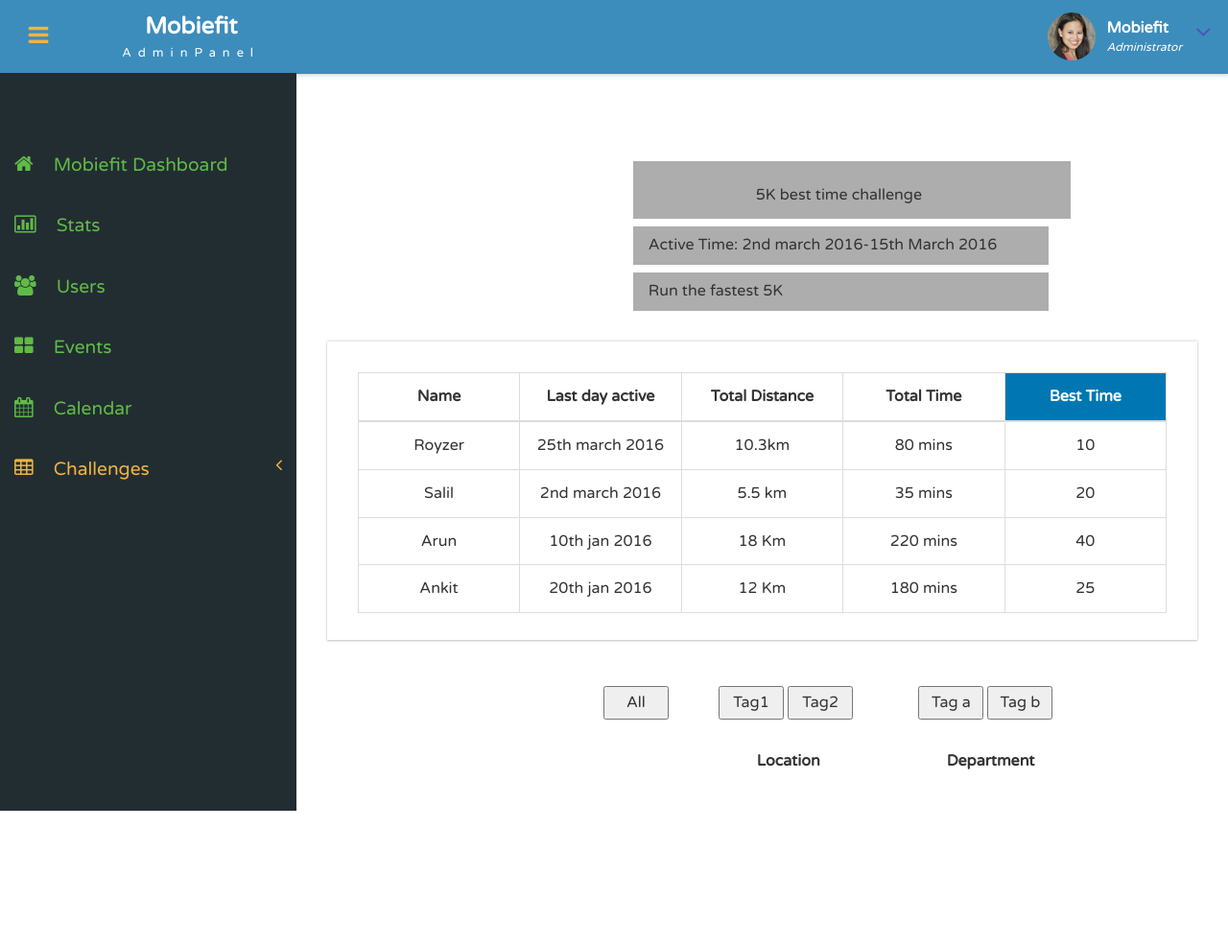
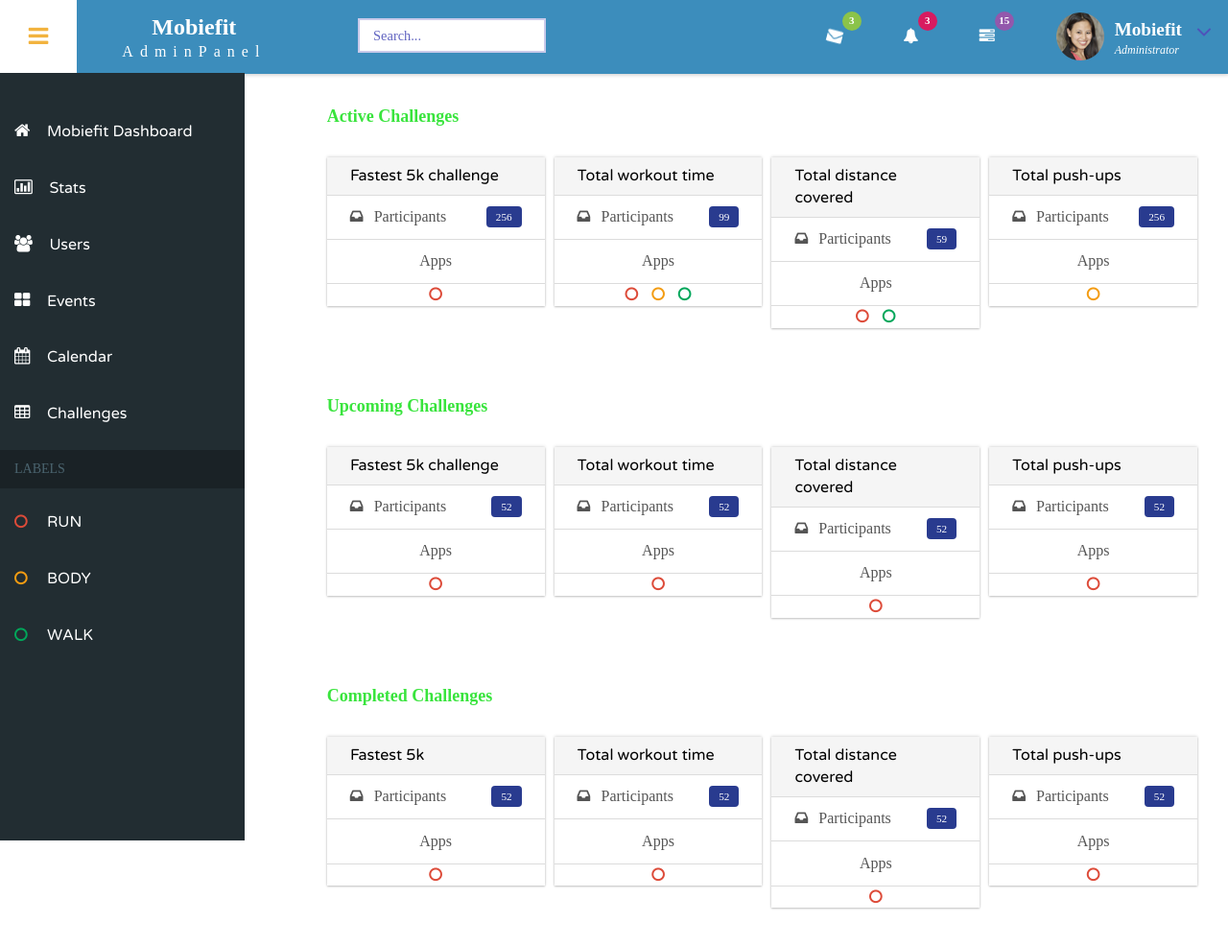
Before and after one commit to girishseynse/adminpanel, a PHP site: page /challenges.html in a window 1280 px wide. Shown: the whole page at 96% size. Before the commit the page ends 845 px from the top, so only its background shows below. Run offline with PHP 8.4, Linux system fonts and the light colour scheme; some web fonts are replaced.

Commit message:
added challenges

```diff
--- a/challenges.html
+++ b/challenges.html
@@ -15,23 +15,35 @@ License URL: http://creativecommons.org/licenses/by/3.0/
 <!-- Bootstrap Core CSS -->
 <link href="css/bootstrap.css" rel='stylesheet' type='text/css' />
 <!-- Custom CSS -->
-<link href="css/style.css" rel='stylesheet' type='text/css' />
+<link href="css/style1.css" rel='stylesheet' type='text/css' />
 <!-- font CSS -->
 <!-- font-awesome icons -->
 <link href="css/font-awesome.css" rel="stylesheet">
+<link rel="stylesheet" href="bower_components/font-awesome-animation/dist/font-awesome-animation.min.css">
 <!-- //font-awesome icons -->
  <!-- js-->
 <script src="js/jquery-1.11.1.min.js"></script>
 <script src="js/modernizr.custom.js"></script>
 <!--webfonts-->
+
 <!--//webfonts-->
 <!--animate-->
-<link href="css/animate.css"rel="stylesheet" type="text/css" media="all">
+<link href="css/animate.css" rel="stylesheet" type="text/css" media="all">
 <script src="js/wow.min.js"></script>
 	<script>
 		 new WOW().init();
 	</script>
 <!--//end-animate-->
+<!-- chart -->
+<script src="js/Chart.js"></script>
+<!-- //chart -->
+<!--Calender-->
+<link rel="stylesheet" href="css/clndr.css" type="text/css" />
+<script src="js/underscore-min.js" type="text/javascript"></script>
+<script src= "js/moment-2.2.1.js" type="text/javascript"></script>
+<script src="js/clndr.js" type="text/javascript"></script>
+<script src="js/site.js" type="text/javascript"></script>
+<!--End Calender-->
 <!-- Metis Menu -->
 <script src="js/metisMenu.min.js"></script>
 <script src="js/custom.js"></script>
@@ -44,12 +56,13 @@ License URL: http://creativecommons.org/licenses/by/3.0/
 		<div class=" sidebar" role="navigation">
            <div class="navbar-collapse">
                 <nav class="cbp-spmenu cbp-spmenu-vertical cbp-spmenu-left" id="cbp-spmenu-s1">
-                    <ul class="nav" id="side-menu">
+                    <ul style="margin-top:40px"class="nav" id="side-menu">
                         <li>
-                            <a href="welcome.html" class=""><i class="fa fa-home nav_icon"></i>Mobiefit Dashboard</a>
+                            <a href="index.html" class=""><i class="fa fa-home nav_icon"></i>Mobiefit Dashboard</a>
                         </li>
                         <li>
                             <a href="stats.html"><i class="fa fa-bar-chart nav_icon"></i>Stats</a>
+
                             <!-- /nav-second-level -->
                         </li>
                         <li class="">
@@ -62,18 +75,27 @@ License URL: http://creativecommons.org/licenses/by/3.0/
                         </li>
                         <li>
                             <a href="calender.html"><i class="fa fa-calendar nav_icon"></i>Calendar</a>
+
                             <!-- //nav-second-level -->
                         </li>
                         <li>
-                           <a><i class="fa fa-table nav_icon"></i>Challenges <span class="fa arrow"></span></a>
-                           <ul class="nav nav-second-level collapse">
+                           <a href="challenges.html"><i class="fa fa-table nav_icon"></i>Challenges</a>
+                        </li>
+                        <li class="header">LABELS</li>
                         <li>
-									<a href="active.html">Active Challenges</a>
+                        	<a href="#"><i class="fa fa-circle-o text-red" ></i>
+                        		<span style="padding-left:1em">RUN</span>
+                        	</a>
                         </li>
                         <li>
-									<a href="upcoming.html">Upcoming challenges</a>
+                        	<a href="#"><i class="fa fa-circle-o text-yellow" ></i>
+                        		<span style="padding-left:1em">BODY</span>
+                        	</a>
 						</li>
-							</ul>
+                        <li>
+                        	<a href="#"><i class="fa fa-circle-o text-green" ></i>
+                        		<span style="padding-left:1em">WALK</span>
+                        	</a>
                         </li>
                     </ul>
                     <!-- //sidebar-collapse -->
@@ -89,16 +111,162 @@ License URL: http://creativecommons.org/licenses/by/3.0/
 				<!--toggle button end-->
 				<!--logo -->
 				<div class="logo">
-					<a href="#">
+					<a href="index.html">
 						<h1>Mobiefit</h1>
 						<span>AdminPanel</span>
 					</a>
 				</div>
 				<!--//logo-->
+				<!--search-box-->
+					<div class="search-box" >
+					<form class="input">
+						<input class="sb-search-input input__field--madoka" placeholder="Search..." type="search" id="input-31"/>
+						<label class="input__label" for="input-31">
+							<svg class="graphic" width="100%" height="100%" viewBox="0 0 404 77" preserveAspectRatio="none">
+								<path d="m0,0l404,0l0,77l-404,0l0,-77z"/>
+							</svg>
+						</label>
+					</form>
+				</div>
+				<!--//end-search-box-->
 				<div class="clearfix"> </div>
 			</div>
 			<div class="header-right">
 				<!--notifications of menu start -->
+					<div class="profile_details_left"><!--notifications of menu start -->
+					<ul class="nofitications-dropdown">
+						<li class="dropdown head-dpdn">
+							<a href="#" class="dropdown-toggle" data-toggle="dropdown" aria-expanded="false"><i class="fa fa-envelope faa-shake animated"></i><span class="badge">3</span></a>
+							<ul class="dropdown-menu">
+								<li>
+									<div class="notification_header">
+										<h3>You have 3 new messages</h3>
+									</div>
+								</li>
+								<li><a href="#">
+								   <div class="user_img"><img src="images/1.png" alt=""></div>
+								   <div class="notification_desc">
+									<p>Lorem ipsum dolor amet</p>
+									<p><span>1 hour ago</span></p>
+									</div>
+								   <div class="clearfix"></div>
+								</a></li>
+								<li class="odd"><a href="#">
+									<div class="user_img"><img src="images/2.png" alt=""></div>
+								   <div class="notification_desc">
+									<p>Lorem ipsum dolor amet </p>
+									<p><span>1 hour ago</span></p>
+									</div>
+								  <div class="clearfix"></div>
+								</a></li>
+								<li><a href="#">
+								   <div class="user_img"><img src="images/3.png" alt=""></div>
+								   <div class="notification_desc">
+									<p>Lorem ipsum dolor amet </p>
+									<p><span>1 hour ago</span></p>
+									</div>
+								   <div class="clearfix"></div>
+								</a></li>
+								<li>
+									<div class="notification_bottom">
+										<a href="#">See all messages</a>
+									</div>
+								</li>
+							</ul>
+						</li>
+						<li class="dropdown head-dpdn">
+							<a href="#" class="dropdown-toggle" data-toggle="dropdown" aria-expanded="false"><i class="fa fa-bell faa-ring animated"></i><span class="badge blue">3</span></a>
+							<ul class="dropdown-menu">
+								<li>
+									<div class="notification_header">
+										<h3>You have 3 new notification</h3>
+									</div>
+								</li>
+								<li><a href="#">
+									<div class="user_img"><img src="images/2.png" alt=""></div>
+								   <div class="notification_desc">
+									<p>Lorem ipsum dolor amet</p>
+									<p><span>1 hour ago</span></p>
+									</div>
+								  <div class="clearfix"></div>
+								 </a></li>
+								 <li class="odd"><a href="#">
+									<div class="user_img"><img src="images/1.png" alt=""></div>
+								   <div class="notification_desc">
+									<p>Lorem ipsum dolor amet </p>
+									<p><span>1 hour ago</span></p>
+									</div>
+								   <div class="clearfix"></div>
+								 </a></li>
+								 <li><a href="#">
+									<div class="user_img"><img src="images/3.png" alt=""></div>
+								   <div class="notification_desc">
+									<p>Lorem ipsum dolor amet </p>
+									<p><span>1 hour ago</span></p>
+									</div>
+								   <div class="clearfix"></div>
+								 </a></li>
+								 <li>
+									<div class="notification_bottom">
+										<a href="#">See all notifications</a>
+									</div>
+								</li>
+							</ul>
+						</li>
+						<li class="dropdown head-dpdn">
+							<a href="#" class="dropdown-toggle" data-toggle="dropdown" aria-expanded="false"><i class="fa fa-tasks "></i><span class="badge blue1">15</span></a>
+							<ul class="dropdown-menu">
+								<li>
+									<div class="notification_header">
+										<h3>You have 8 pending task</h3>
+									</div>
+								</li>
+								<li><a href="#">
+									<div class="task-info">
+										<span class="task-desc">Database update</span><span class="percentage">40%</span>
+										<div class="clearfix"></div>
+									</div>
+									<div class="progress progress-striped active">
+										<div class="bar yellow" style="width:40%;"></div>
+									</div>
+								</a></li>
+								<li><a href="#">
+									<div class="task-info">
+										<span class="task-desc">Dashboard done</span><span class="percentage">90%</span>
+									   <div class="clearfix"></div>
+									</div>
+									<div class="progress progress-striped active">
+										 <div class="bar green" style="width:90%;"></div>
+									</div>
+								</a></li>
+								<li><a href="#">
+									<div class="task-info">
+										<span class="task-desc">Mobile App</span><span class="percentage">33%</span>
+										<div class="clearfix"></div>
+									</div>
+								   <div class="progress progress-striped active">
+										 <div class="bar red" style="width: 33%;"></div>
+									</div>
+								</a></li>
+								<li><a href="#">
+									<div class="task-info">
+										<span class="task-desc">Issues fixed</span><span class="percentage">80%</span>
+									   <div class="clearfix"></div>
+									</div>
+									<div class="progress progress-striped active">
+										 <div class="bar  blue" style="width: 80%;"></div>
+									</div>
+								</a></li>
+								<li>
+									<div class="notification_bottom">
+										<a href="#">See all pending tasks</a>
+									</div>
+								</li>
+							</ul>
+						</li>
+					</ul>
+					<div class="clearfix"> </div>
+				</div>
 				<!--notification menu end -->
 				<div class="profile_details">
 					<ul>
@@ -121,93 +289,204 @@ License URL: http://creativecommons.org/licenses/by/3.0/
 						</li>
 					</ul>
 				</div>
-				<div class="clearfix"> </div>
 			</div>
-			<div class="clearfix"> </div>
 		</div>
 		<!-- //header-ends -->
 		<!-- main content start-->
 	<div id="page-wrapper">
-			<div class="main-page">
-				<div class="container">
-  					<div class="contentholder"><p>5K best time challenge</p></div>
-  					<div class="subcontentholder"><p>Active Time: 2nd march 2016-15th March 2016 </p></div>
-  					<div class="subcontentholder"><p>Run the fastest 5K </p></div>
-  				</div>
-  				<div class="tables">
-					<h3 class="title1"></h3>
-					<div class="table-responsive bs-example widget-shadow">
-						<table class="table table-bordered tab">
-							<thead>
-								<tr>
-									<th>Name</th>
-									 <th>Last day active</th>
-									 <th>Total Distance</th>
-									 <th>Total Time</th>
-									 <th style="background-color:#0077b3;color:white">Best Time</th>
-									</tr>
-								</thead>
-								<tbody>
-									<tr>
-										<td>Royzer</td>
-										<td>25th march 2016</td>
-										<td>10.3km</td>
-										<td>80 mins</td>
-										<td>10</td>
-									</tr>
-									<tr>
-										<td scope="row">Salil</td>
-										<td>2nd march 2016</td>
-										<td>5.5 km</td>
-										<td>35 mins</td>
-										<td>20</td>
-									</tr>
-									<tr>
-										<td scope="row">Arun</td>
-										<td>10th jan 2016</td>
-										<td>18 Km</td>
-										<td>220 mins</td>
-										<td>40</td>
-									</tr>
-									<tr>
-										<td scope="row">Ankit</td>
-										<td>20th jan 2016</td>
-										<td>12 Km</td>
-										<td>180 mins</td>
-										<td>25</td>
-									</tr>
-								</tbody>
-							</table>
+			<div class="main-page compose">
+			<h4 id="activec">Active Challenges</h4>
+			<div class="row">
+			<div class="col-md-3 compose-left">
+					<div class="folder widget-shadow">
+						<ul>
+							<li class="head">Fastest 5k challenge</li>
+							<li><a href="challenges-stage2.html"><i class="fa fa-inbox"></i>Participants<span>256</span></a></li>
+							<li style="text-align: center;"><a href="#">Apps</a></li>
+							<center><i class="fa fa-circle-o text-red"></i></center>
+						</ul>
 					</div>
 			</div>
-				<div class="clearfix"> </div>
-				<button class="menu" type="button" class="btn buttn " style="margin:3em 0 0 18em">All</button>
-					<button class="menu" type="button" class="btn buttn "  style="margin-left:3em;">Tag1</button>
-					<button class="menu" type="button" class="btn buttn" style="">Tag2</button>
-					<button class="menu" type="button" class="btn buttn" style="margin-left:4em;">Tag a</button>
-					<button class="menu" type="button" class="btn buttn" style="" >Tag b</button>
-					<div class="clearfix"> </div>
-					<label style="margin:2em 0 0 28em;">Location</label>
-					<label style="margin:2em 0 0 8em;">Department</label>
+
+			<div class="col-md-3 compose-left">
+					<div class="folder widget-shadow challenge">
+						<ul>
+							<li class="head">Total workout time</li>
+							<li><a href="challenges-stage2.html"><i class="fa fa-inbox"></i>Participants <span>99</span></a></li>
+							<li style="text-align: center;"><a href="#">Apps</a></li>
+							<center><i class="fa fa-circle-o text-red"></i>
+									<i style="padding: 0 10px 0 10px" class="fa fa-circle-o text-yellow"></i>
+									<i class="fa fa-circle-o text-green"></i>
+							</center>
+
+						</ul>
 					</div>
+			</div>
+
+			<div class="col-md-3 compose-left">
+					<div class="folder widget-shadow challenge">
+						<ul>
+							<li class="head">Total distance covered</li>
+							<li><a href="challenges-stage2.html"><i class="fa fa-inbox"></i>Participants <span>59</span></a></li>
+							<li style="text-align: center;"><a href="#">Apps</a></li>
+							<center><i class="fa fa-circle-o text-red"></i>
+									<i style="padding-left: 10px" class="fa fa-circle-o text-green"></i>
+							</center>
+						</ul>
+					</div>
+			</div>
+
+			<div class="col-md-3 compose-left">
+					<div class="folder widget-shadow challenge">
+						<ul>
+							<li class="head">Total push-ups</li>
+							<li><a href="challenges-stage2.html"><i class="fa fa-inbox"></i>Participants<span>256</span></a></li>
+							<li style="text-align: center;"><a href="#">Apps</a></li>
+							<center><i class="fa fa-circle-o text-yellow"></i></center>
+						</ul>
+					</div>
+			</div>
+			</div><!-- row end -- >
+
+
+
+
+		</div>
+
+		<!-- upcoming chalenges -->
+		<div class="main-page compose">
+			<h4 class="padchallenge">Upcoming Challenges</h4>
+			<div class="row">
+			<div class="col-md-3 compose-left">
+					<div class="folder widget-shadow">
+						<ul>
+							<li class="head">Fastest 5k challenge</li>
+							<li><a href="challenges-stage2.html"><i class="fa fa-inbox"></i>Participants<span>52</span></a></li>
+							<li style="text-align: center;"><a href="#">Apps</a></li>
+							<center><i class="fa fa-circle-o text-red"></i></center>
+						</ul>
+					</div>
+			</div>
+
+			<div class="col-md-3 compose-left">
+					<div class="folder widget-shadow challenge">
+						<ul>
+							<li class="head">Total workout time</li>
+							<li><a href="challenges-stage2.html"><i class="fa fa-inbox"></i>Participants<span>52</span></a></li>
+							<li style="text-align: center;"><a href="#">Apps</a></li>
+							<center><i class="fa fa-circle-o text-red"></i></center>
+						</ul>
+					</div>
+			</div>
+
+			<div class="col-md-3 compose-left">
+					<div class="folder widget-shadow challenge">
+						<ul>
+							<li class="head">Total distance covered</li>
+							<li><a href="challenges-stage2.html"><i class="fa fa-inbox"></i>Participants<span>52</span></a></li>
+							<li style="text-align: center;"><a href="#">Apps</a></li>
+							<center><i class="fa fa-circle-o text-red"></i></center>
+						</ul>
+					</div>
+			</div>
+
+			<div class="col-md-3 compose-left">
+					<div class="folder widget-shadow challenge">
+						<ul>
+							<li class="head">Total push-ups</li>
+							<li><a href="challenges-stage2.html"><i class="fa fa-inbox"></i>Participants<span>52</span></a></li>
+							<li style="text-align: center;"><a href="#">Apps</a></li>
+							<center><i class="fa fa-circle-o text-red"></i></center>
+						</ul>
+					</div>
+			</div>
+			</div><!-- row end -- >
+		</div>
+		<!-- upcoming chalenges end-->
+
+		<!-- completed challenges -->
+		<div class="main-page compose">
+			<h4 class="padchallenge">Completed Challenges</h4>
+			<div class="row">
+			<div class="col-md-3 compose-left">
+					<div class="folder widget-shadow">
+						<ul>
+							<li class="head">Fastest 5k</li>
+							<li><a href="challenges-stage2.html"><i class="fa fa-inbox"></i>Participants<span>52</span></a></li>
+							<li style="text-align: center;"><a href="#">Apps</a></li>
+							<center><i class="fa fa-circle-o text-red"></i></center>
+						</ul>
+					</div>
+			</div>
+
+			<div class="col-md-3 compose-left">
+					<div class="folder widget-shadow challenge">
+						<ul>
+							<li class="head">Total workout time</li>
+							<li><a href="challenges-stage2.html"><i class="fa fa-inbox"></i>Participants<span>52</span></a></li>
+							<li style="text-align: center;"><a href="#">Apps</a></li>
+							<center><i class="fa fa-circle-o text-red"></i></center>
+						</ul>
+					</div>
+			</div>
+
+			<div class="col-md-3 compose-left">
+					<div class="folder widget-shadow challenge">
+						<ul>
+							<li class="head">Total distance covered</li>
+							<li><a href="challenges-stage2.html"><i class="fa fa-inbox"></i>Participants<span>52</span></a></li>
+							<li style="text-align: center;"><a href="#">Apps</a></li>
+							<center><i class="fa fa-circle-o text-red"></i></center>
+						</ul>
+					</div>
+			</div>
+
+			<div class="col-md-3 compose-left">
+					<div class="folder widget-shadow challenge">
+						<ul>
+							<li class="head">Total push-ups</li>
+							<li><a href="challenges-stage2.html"><i class="fa fa-inbox"></i>Participants<span>52</span></a></li>
+							<li style="text-align: center;"><a href="#">Apps</a></li>
+							<center><i class="fa fa-circle-o text-red"></i></center>
+						</ul>
+					</div>
+			</div>
+			</div><!-- row end -- >
+		</div>
+		<!-- completed challenges end-->
+
+		<!-- calender holder end -->
+		<!-- activity holder-->
+		<!-- <div class="activityholder">
+			<ul class="list-group">
+			  <li style="text-align: center" class="list-group-item">5 GCM's</li>
+			  <li style="text-align: center" class="list-group-item">3 article mails</li>
+			  <li style="text-align: center" class="list-group-item">2 event reminders</li>
+			  <li style="text-align: center" class="list-group-item">1 corporate marathon</li>
+			</ul>
+		</div> -->
 		<div class="clearfix"> </div>
 	</div>
+
 		<!--footer-->
 
         <!--//footer-->
-	</div>
+
 	<!-- Classie -->
 		<script src="js/classie.js"></script>
 		<script>
 			var menuLeft = document.getElementById( 'cbp-spmenu-s1' ),
 				showLeftPush = document.getElementById( 'showLeftPush' ),
 				body = document.body;
+
 			showLeftPush.onclick = function() {
 				classie.toggle( this, 'active' );
 				classie.toggle( body, 'cbp-spmenu-push-toright' );
 				classie.toggle( menuLeft, 'cbp-spmenu-open' );
 				disableOther( 'showLeftPush' );
 			};
+
+
 			function disableOther( button ) {
 				if( button !== 'showLeftPush' ) {
 					classie.toggle( showLeftPush, 'disabled' );
@@ -218,15 +497,6 @@ License URL: http://creativecommons.org/licenses/by/3.0/
 	<script src="js/jquery.nicescroll.js"></script>
 	<script src="js/scripts.js"></script>
 	<!--//scrolling js-->
-		<script>
-			$('button').click(function() {
-				  var value = $(this).attr('class');
-				  if (value == "menu") {
-				    $(this).siblings().removeClass("current");
-				    $(this).addClass("current");
-				  }
-					});
-		</script>
 	<!-- Bootstrap Core JavaScript -->
    <script src="js/bootstrap.js"> </script>
 </body>
--- a/css/style1.css
+++ b/css/style1.css
@@ -27,6 +27,8 @@ body a{
 }
 h1,h2,h3,h4,h5,h6{
 	margin:0;
+  font-weight: bold;
+  color: #39e43d;
 }
 p{
 	margin:0;
@@ -993,7 +995,8 @@ input{
 }
 h4.title {
     font-size: 1.1em;
-    color: #C1C1C1;
+    color: #39e43d;
+    font-weight: bold;
     margin: 1.5em 0 1em;
     text-transform: uppercase;
 }
@@ -1218,6 +1221,7 @@ h3.hdg {
 }
 .table > thead > tr > th, .table > tbody > tr > th, .table > tfoot > tr > th, .table > thead > tr > td, .table > tbody > tr > td, .table > tfoot > tr > td {
   border-top: none;
+  font-family: Varela Round;
 }
 .grid_3 p{
   line-height: 2em;
@@ -2047,7 +2051,7 @@ h4.modal-title {
 /*--//inbox--*/
 /*--compose mail--*/
 .compose-left{
-    width: 28%;
+    width: 25%;
 	padding: 0;
 }
 .compose-right{
@@ -2065,7 +2069,8 @@ h4.modal-title {
     padding: 0.5em 1.5em;
     border-bottom: 1px solid #DCDCDC;
     color: #000;
-    font-size: 1.2em;
+    font-size: 1.006em;
+    font-family: Varela Round;
     background-color: #F5F5F5;
 }
 .compose-left ul li a {
@@ -2080,7 +2085,7 @@ h4.modal-title {
 }
 .compose-left span {
     float: right;
-    background-color: rgba(233, 78, 2, 0.73);
+    background-color: #293b8f;
     padding: 3px 10px;
     font-size: .7em;
     border-radius: 4px;
@@ -4331,3 +4336,9 @@ width: 98px
   text-align: center;
   margin: 0 auto 0 auto;
 }
+.challenge{
+  margin-left: 10px;
+}
+.padchallenge{
+  padding-top: 4em
+}
```
Also changed, not shown: calender.html (+1 -9 lines), challenges-stage2.html (+1 -9 lines), events.html (+15 -23 lines), index.html (+2 -9 lines), stats.html (+1 -9 lines), users.html (+3 -11 lines). Lines whose indentation alone changed are shown as unchanged.
